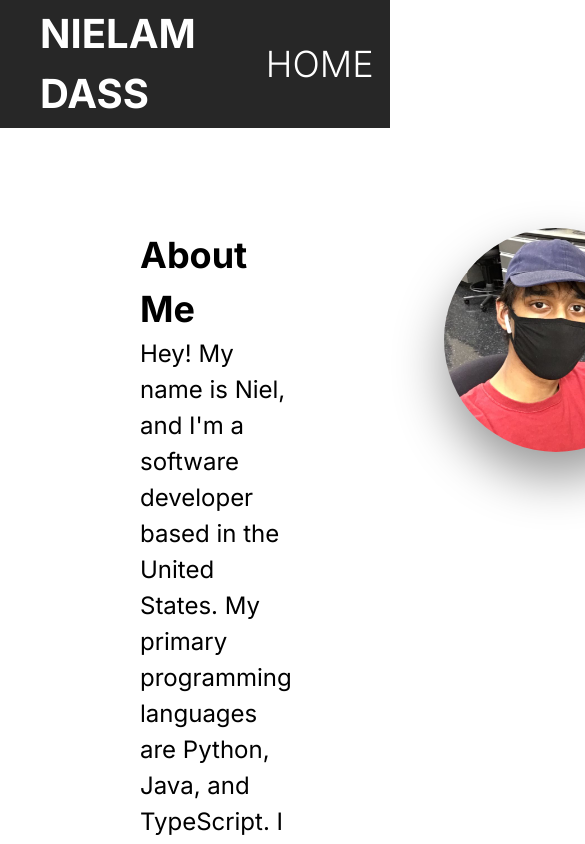
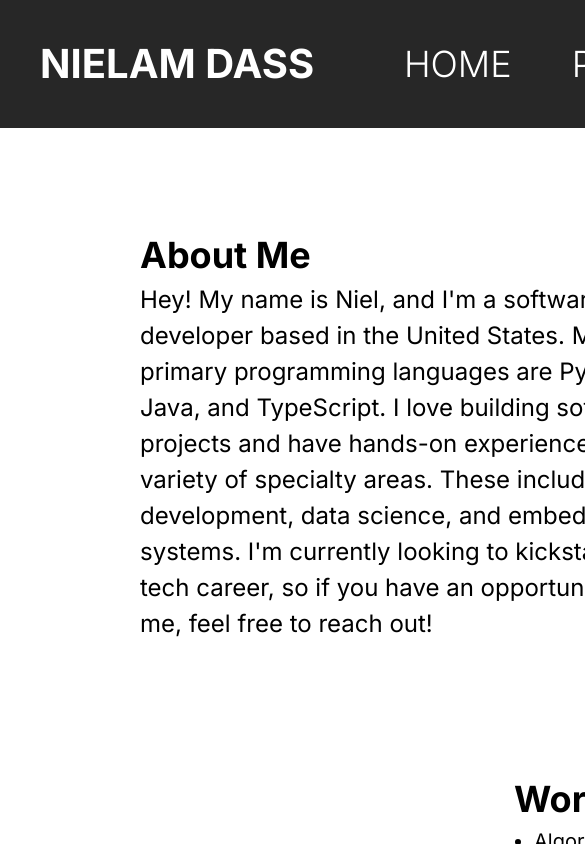
Before and after one commit to Nielam-Dass/nielam-dass.github.io, a React (Vite) app in the folder portfolio-site/: page /#/ in a window 390 px wide. Shown: the top 844 px of the page, 585 px wide, since content can reach past the window. Built offline with nearby package versions, Linux system fonts and the light colour scheme.

Commit message:
Set min-width on body as a temporary mobile viewing solution

```diff
--- a/portfolio-site/src/styles.css
+++ b/portfolio-site/src/styles.css
@@ -4,6 +4,7 @@
 body {
     font-family: "Inter";
     overflow-y: scroll;
+    min-width: 1200px;
 }
 
 #root {
```
